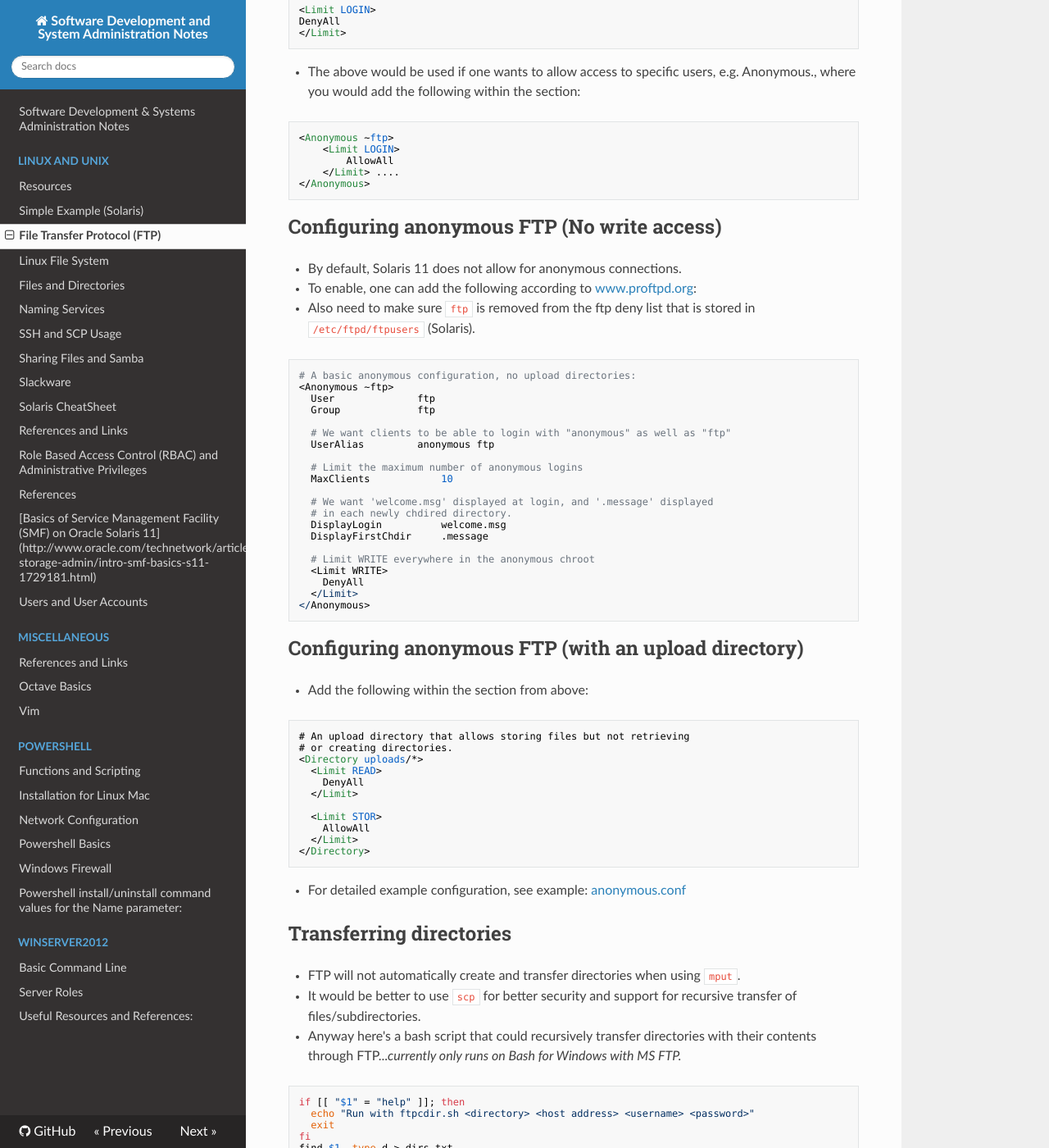
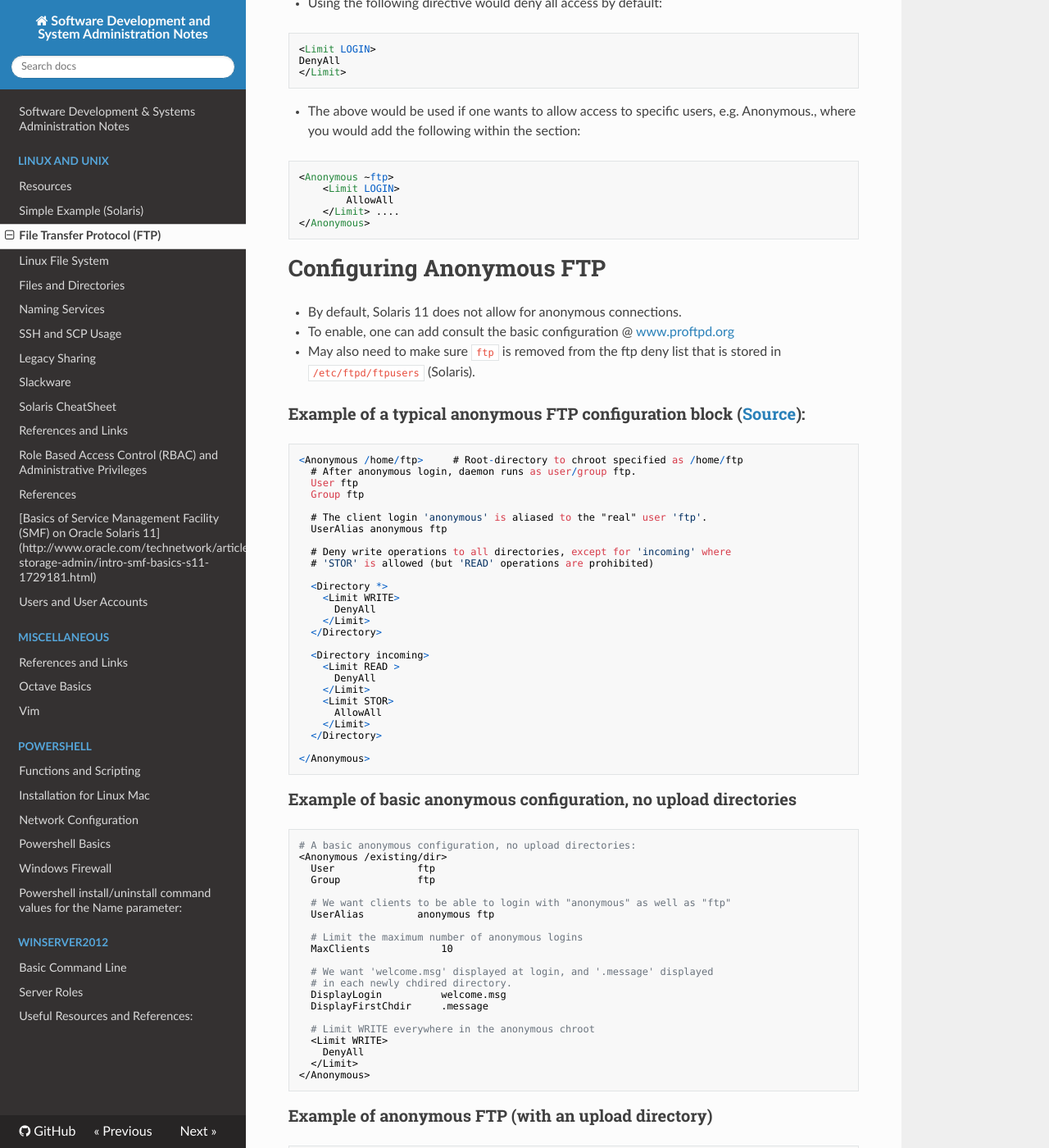
Before and after one commit to dotneko/dev-sysadmin, an MkDocs documentation site: the page built from docs/Linux-and-Unix/FTP_Usage_and_Configuration.md, in a window 1280 px wide and 1400 px high, scrolled down 2199 px. Shown: the whole window at 82% size. Built offline with MkDocs 1.6.1, drawn with Linux system fonts in a browser that asks for light colours; nearby versions of some CDN libraries; some of the changed text lies outside the part shown.

````diff
--- a/docs/Linux-and-Unix/FTP_Usage_and_Configuration.md
+++ b/docs/Linux-and-Unix/FTP_Usage_and_Configuration.md
@@ -11,7 +11,6 @@
 - Instead should instead use something like `scp` for same security as `ssh`.
 
 *Source:* [http://www.ncftp.com/libncftp/doc/ftp_overview.html](http://www.ncftp.com/libncftp/doc/ftp_overview.html)
-
 
 # FTP service on Solaris
 
@@ -54,14 +53,16 @@ ftp> put            # Sends one file
 ftp> mput           # Sends multiple files; note that directories are not transferred automatically (see bottom of page).
 ```
 # Configuring ProFTPD.conf
+- Configuration is done through editing the `/etc/proftpd.conf` file.
 - Detailed configuration documentation at [proftpd.org](http://www.proftpd.org/docs/howto/ConfigFile.html)
-- Configuration is done through editing the `/etc/proftpd.conf` file.
+    - [Configuration tricks](http://www.proftpd.org/docs/howto/ConfigurationTricks.html)
+    - [Display directive](- Detailed configuration documentation at [proftpd.org](http://www.proftpd.org/docs/howto/ConfigFile.html)
 - The file `/etc/ftpd/ftpusers` in Solaris contains a list of users denied access to the FTP server, e.g. root.
 - See [Oracle: Controlling FTP Server Access](https://docs.oracle.com/cd/E23823_01/html/816-4555/wuftp-43.html) for more information.
 - Note that any change of the file requires restarting the ftp service.
     - Solaris: `svcadm restart ftp`
 
-## Changing the FTP Connection Message
+### Changing the FTP Connection Message
 - Configured under `DisplayConnect` in `/etc/proftpd.conf`.
 - By default `DisplayConnect` is configured to display the contents of the `/etc/issue` text file.
 
@@ -71,19 +72,19 @@ DisplayConnect      /etc/issue
 
 - One can modify this to point to another file or edit the `/etc/issue` file directly.
 
-## Confine FTP users to their home directory
+### Confine FTP users to their home directory
 In `/etc/proftpd.conf`, example:
 ```
 DefaultRoot         ~       # Causes every FTP user to be "jailed" into their home directory.
 ```
 
-## Changing the FTP Closing Message
+### Changing the FTP Closing Message
 In `/etc/proftpd.conf`, example, can point the message to /etc/quitmessage
 ```
 DisplayQuit         /etc/quitmessage
 ```
 
-## Controlling who can connect through FTP
+### Controlling who can connect through FTP
 - Using the following directive would deny all access by default:
 ```
 <Limit LOGIN>
@@ -99,13 +100,47 @@ DenyAll
 </Anonymous>
 ```
 
-## Configuring anonymous FTP (No write access)
+# Configuring Anonymous FTP
+
 - By default, Solaris 11 does not allow for anonymous connections.
-- To enable, one can add the following according to [www.proftpd.org](http://www.proftpd.org/docs/configs/basic.conf):
-- Also need to make sure `ftp` is removed from the ftp deny list that is stored in `/etc/ftpd/ftpusers` (Solaris).
+- To enable, one can add consult the basic configuration @ [www.proftpd.org](http://www.proftpd.org/docs/configs/basic.conf)
+- May also need to make sure `ftp` is removed from the ftp deny list that is stored in `/etc/ftpd/ftpusers` (Solaris).
+
+### Example of a typical anonymous FTP configuration block ([Source](http://www.proftpd.org/docs/directives/linked/config_ref_Anonymous.html)):
+
+```
+<Anonymous /home/ftp>     # Root-directory to chroot specified as /home/ftp
+  # After anonymous login, daemon runs as user/group ftp.
+  User ftp
+  Group ftp
+
+  # The client login 'anonymous' is aliased to the "real" user 'ftp'.
+  UserAlias anonymous ftp
+
+  # Deny write operations to all directories, except for 'incoming' where
+  # 'STOR' is allowed (but 'READ' operations are prohibited)
+
+  <Directory *>
+    <Limit WRITE>
+      DenyAll
+    </Limit>
+  </Directory>
+
+  <Directory incoming>
+    <Limit READ >
+      DenyAll
+    </Limit>
+    <Limit STOR>
+      AllowAll
+    </Limit>
+  </Directory>
+
+</Anonymous>
+```
+### Example of basic anonymous configuration, no upload directories
 ```
 # A basic anonymous configuration, no upload directories:
-<Anonymous ~ftp>
+<Anonymous /existing/dir>
   User				ftp
   Group				ftp
 
@@ -127,9 +162,8 @@ DenyAll
 </Anonymous>
 ```
 
-## Configuring anonymous FTP (with an upload directory)
+### Example of anonymous FTP (with an upload directory)
 
-- Add the following within the <Anonymous></Anonymous> section from above:
 ```
 # An upload directory that allows storing files but not retrieving
 # or creating directories.
@@ -143,9 +177,9 @@ DenyAll
   </Limit>
 </Directory>
 ```
-- For detailed example configuration, see example:  [anonymous.conf](http://www.proftpd.org/docs/configs/anonymous.conf)
+- For detailed configuration, see article on:  [anonymous.conf](http://www.proftpd.org/docs/configs/anonymous.conf)
 
-## Transferring directories
+## Trying to transferring directories via FTP
 - FTP will not automatically create and transfer directories when using `mput`.
 - It would be better to use `scp` for better security and support for recursive transfer of files/subdirectories.
 - Anyway here's a bash script that could recursively transfer directories with their contents through FTP...*currently only runs on Bash for Windows with MS FTP.*
@@ -176,3 +210,7 @@ echo quit >> command.ftp
 ftp -s:command.ftp                  # Only works with Windows Cmd FTP
 exit
 ```
+- References:
+    - [How to user ftp in a shell script](http://www.stratigery.com/scripting.ftp.html)
+    - [How to login to FTP in one step](http://superuser.com/questions/98479/how-to-login-to-ftp-in-one-step)
+    - [Listing subdirectories recursively?](http://unix.stackexchange.com/questions/32678/how-can-i-list-subdirectories-recursively)
````
Also changed, not shown: docs/Linux-and-Unix/Apache_Server_Setup_and_Configuration.md (+7 -0 lines), docs/Linux-and-Unix/Sharing_Files_and_Samba.md (+35 -0 lines).
